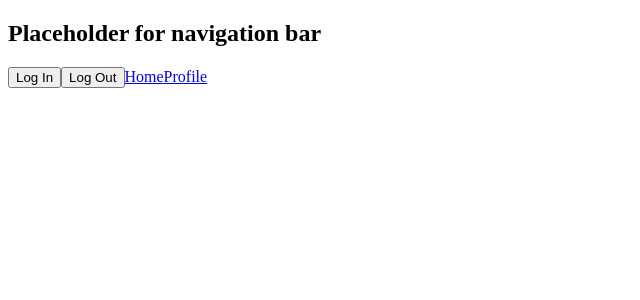
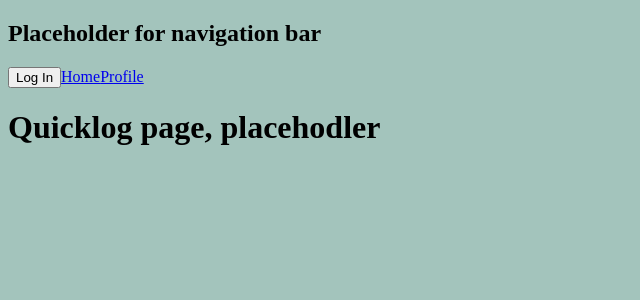
Before and after one commit to Bernard-Li/Final_Project_CB, a React (Create React App) app in the folder client/: page /quicklog in a window 1280 px wide. Shown: the top 300 px of the page, without its empty margins (0-640 px from the left). Built offline with nearby package versions, Linux system fonts and the light colour scheme; no server answers; a web font is replaced by a local one.

Commit message:
Add GlobalStyles, QuickLog and Travel Card components

```diff
--- a/client/package.json
+++ b/client/package.json
@@ -14,6 +14,7 @@
     "react-dom": "^18.2.0",
     "react-router-dom": "^6.3.0",
     "react-scripts": "5.0.1",
+    "styled-components": "^5.3.5",
     "web-vitals": "^2.1.0"
   },
   "scripts": {
--- a/client/src/App.js
+++ b/client/src/App.js
@@ -3,12 +3,19 @@ import { BrowserRouter, Routes, Route } from "react-router-dom";
 import Homepage from "./components/Homepage";
 
 import NavigationBar from "./components/NavigationBar";
+import QuickLog from "./components/QuickLog";
 
 import AuthProfile from "./auth0provider/Profile";
+import TravelCard from "./components/TravelCard";
+import GlobalStyles from "./components/GlobalStyles";
+
+import styled from "styled-components";
 const App = () =>{
 
 
   return (
+    <Wrapper>
+    <GlobalStyles />
     <BrowserRouter>
       <NavigationBar />
       <Routes>
@@ -20,10 +27,22 @@ const App = () =>{
         path="/profile"
         element={ <AuthProfile /> }>
       </Route>
+      <Route
+        path="/quicklog"
+        element={ <QuickLog /> }>
+      </Route>
+      <Route
+        path="/travelcard"
+        element={ <TravelCard /> }>
+      </Route>
 
       </Routes>
     </BrowserRouter>
+    </Wrapper>
   )
 }
 
 export default App;
+
+const Wrapper = styled.div`
+background-color: #A3C4BC;`
--- a/client/src/auth0provider/Profile.js
+++ b/client/src/auth0provider/Profile.js
@@ -11,7 +11,7 @@ const Profile = () => {
   return (
     isAuthenticated && (
       <div>
-        <img src={user.picture} alt={user.name} referrerpolice="no-referrer" />
+        <img src={user.picture} alt={user.name} referrerPolicy="no-referrer" />
         <h2>{user.name}</h2>
         <p>{user.email}</p>
       </div>
--- a/client/src/auth0provider/login.js
+++ b/client/src/auth0provider/login.js
@@ -14,7 +14,13 @@ const LoginButton = () => {
         }
       })
     }, [])
-  return <button onClick={() => loginWithRedirect()}>Log In</button>;
+  return (
+  <>
+  {!user &&
+  <button onClick={() => loginWithRedirect()}>Log In</button>
+  }
+  </>
+  )
 };
 
 export default LoginButton;
--- a/client/src/auth0provider/logout.js
+++ b/client/src/auth0provider/logout.js
@@ -1,13 +1,19 @@
 import { useAuth0 } from "@auth0/auth0-react";
 import React from "react";
+import { useState } from "react";
 
 const LogoutButton = () => {
-  const { logout } = useAuth0();
+  const { logout, isAuthenticated } = useAuth0();
 
   return (
+    <>
+    {isAuthenticated &&
     <button onClick={() => logout({ returnTo: window.location.origin })}>
       Log Out
     </button>
+    }
+
+    </>
   );
 };
 
--- /dev/null
+++ b/client/src/components/GlobalStyles.js
@@ -0,0 +1,11 @@
+import { createGlobalStyle } from "styled-components";
+
+export default createGlobalStyle`
+:root{
+  --color-background-color: #A3C4BC;
+}
+
+
+body {
+  background-color:  #A3C4BC;
+}`
--- a/client/src/components/Homepage.js
+++ b/client/src/components/Homepage.js
@@ -1,9 +1,31 @@
+import { useAuth0 } from "@auth0/auth0-react";
+import { NavLink } from "react-router-dom";
+import styled from "styled-components";
+
 const Homepage = () =>{
+  const { user, isAuthenticated } = useAuth0();
   return (
     <>
+    {isAuthenticated ?
+    //everything in the 'true' part of the ternary operator is what the user sees after being authenticated
+    <Wrapper>
+      <h2>Welcome, {user.name}!</h2>
+      <NavLink to="/quicklog">
+        <button>Quick Log</button>
+      </NavLink>
+      <NavLink to="/travelcard">
+        <button>Travel Card</button>
+      </NavLink>
+    </Wrapper>
+      :
+    //everything below this statement is the default homepage
       <h2> This is the homepage palceholder </h2>
+    }
     </>
   )
 }
 
 export default Homepage;
+
+const Wrapper = styled.div`
+`
--- a/client/src/components/NavigationBar.js
+++ b/client/src/components/NavigationBar.js
@@ -1,10 +1,11 @@
 import LoginButton from "../auth0provider/login";
 import LogoutButton from "../auth0provider/logout";
 import { NavLink } from "react-router-dom";
+import styled from "styled-components";
 
 const NavigationBar = () => {
   return (
-    <>
+    <Wrapper>
       <h2>Placeholder for navigation bar</h2>
       <LoginButton />
       <LogoutButton />
@@ -15,7 +16,10 @@ const NavigationBar = () => {
       <NavLink to="/profile">
         Profile
       </NavLink>
-    </>
+    </Wrapper>
   )
 }
 export default NavigationBar;
+
+const Wrapper = styled.div`
+`
--- /dev/null
+++ b/client/src/components/QuickLog.js
@@ -0,0 +1,12 @@
+import styled from "styled-components";
+import { useAuth0 } from "@auth0/auth0-react";
+
+const QuickLog = () => {
+  return (
+    <>
+      <h1>Quicklog page, placehodler</h1>
+    </>
+  )
+}
+
+export default QuickLog;
--- /dev/null
+++ b/client/src/components/TravelCard.js
@@ -0,0 +1,11 @@
+import styled from "styled-components";
+import { useAuth0 } from "@auth0/auth0-react";
+
+const TravelCard = () =>{
+  return (
+    <>
+      <h1>Travel card placeholder</h1>
+    </>
+  )
+}
+export default TravelCard;
--- a/client/src/index.js
+++ b/client/src/index.js
@@ -3,6 +3,7 @@ import ReactDom from 'react-dom/client';
 import App from './App';
 
 import { Auth0Provider} from "@auth0/auth0-react";
+import GlobalStyles from './components/GlobalStyles';
 
 
 const root = ReactDom.createRoot(document.getElementById('root'));
@@ -15,6 +16,7 @@ root.render(
     clientId={clientId}
     redirectUri='http://localhost:3000' //put user page or home page here?
     >
+
     <App />
     </Auth0Provider>
 );
```
Also changed, not shown: 1 other file (tests, documents, lock files or other folders).
